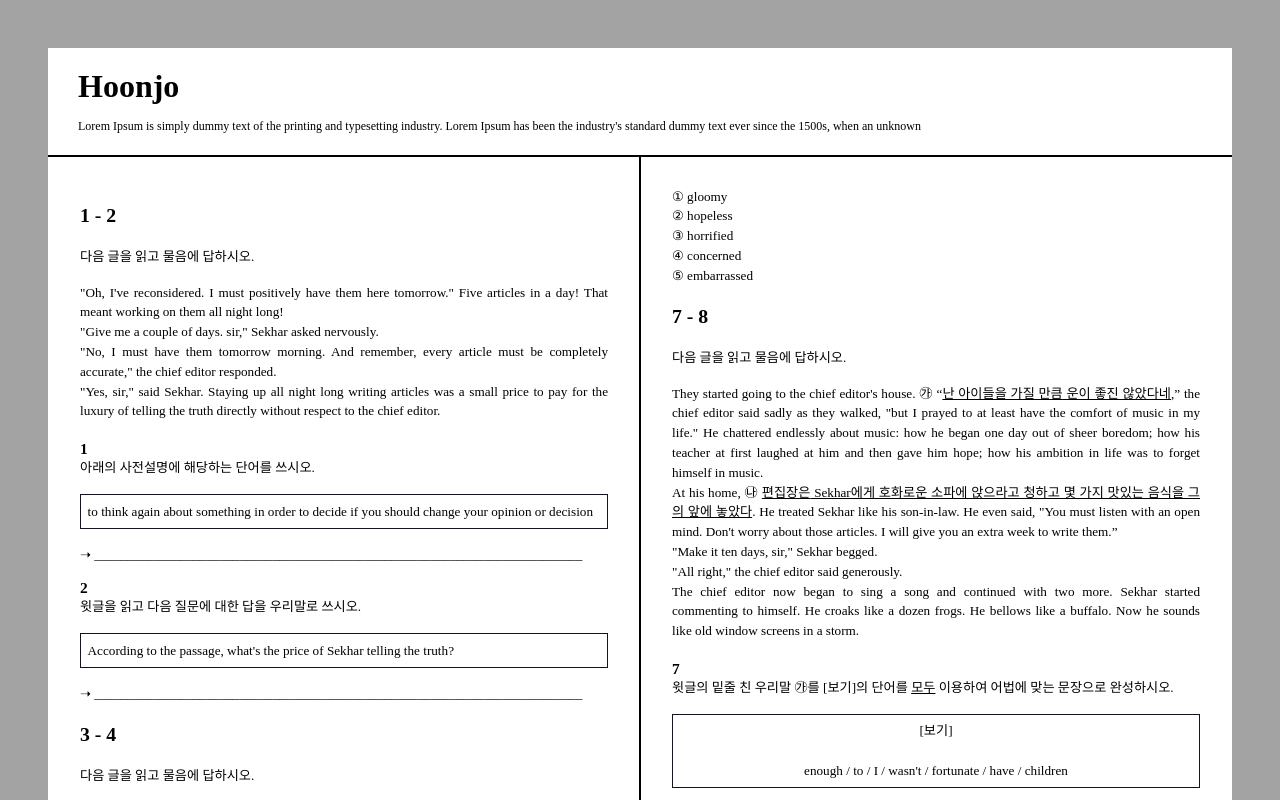
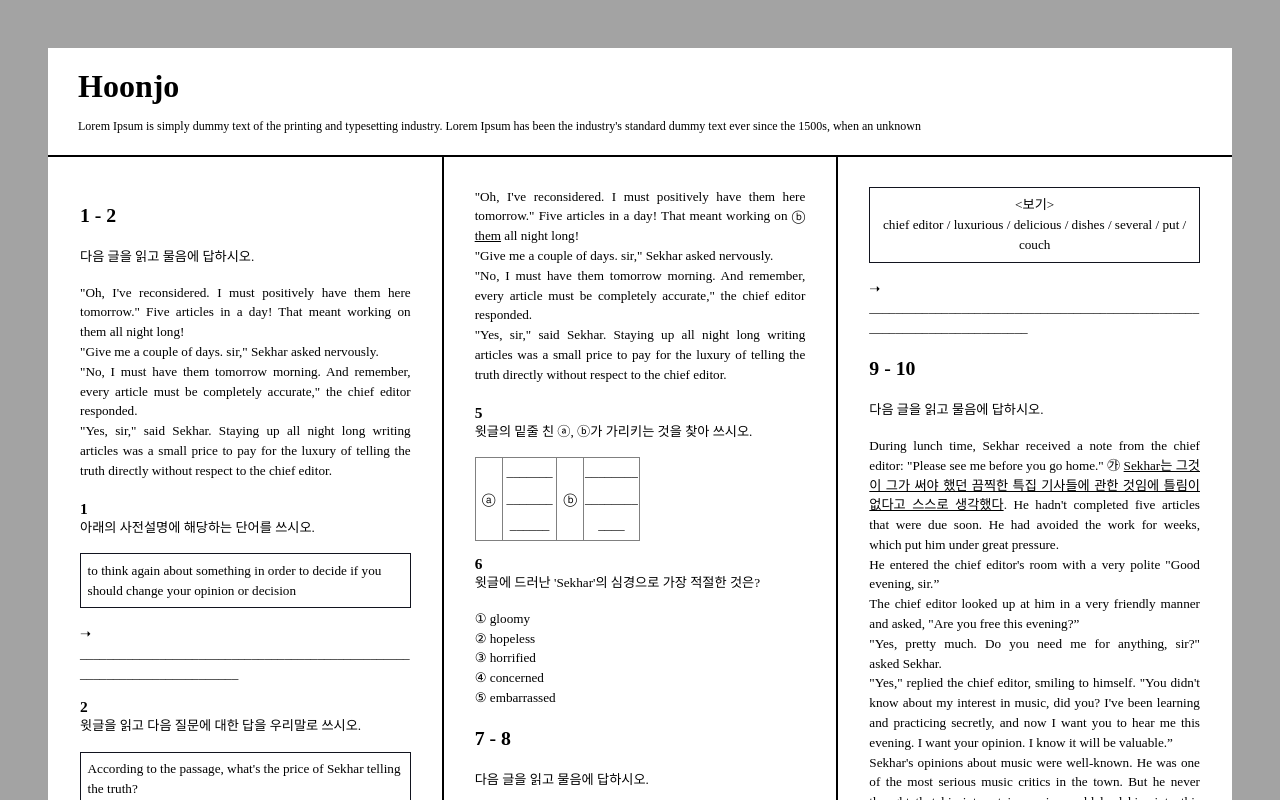
Before and after one commit to H8njo/column-pager, a React (Vite) app: page / in a window 1280 px wide. Shown: the top 800 px of the page. Built offline with nearby package versions, Linux system fonts and the light colour scheme.

Commit message:
feat: Implement setting column count for dividing columns

```diff
--- a/src/App.tsx
+++ b/src/App.tsx
@@ -8,7 +8,13 @@ function App() {
 
   return (
     <div style={{ padding: 40 }}>
-      <Test columnGap={60} pageStyle={{ backgroundColor: "white" }} header={<Header />} footer={<Footer />}>
+      <Test
+        columnGap={60}
+        pageStyle={{ backgroundColor: "white" }}
+        header={<Header />}
+        footer={<Footer />}
+        columnCount={3}
+      >
         <div style={{ fontFamily: "Nanum Myeongjo, serif", fontSize: "0.825rem" }}>
           {data.map(({ items, startNumber, endNumber }, idx) => {
             return (
--- a/src/components/Test.tsx
+++ b/src/components/Test.tsx
@@ -10,8 +10,17 @@ type TestProps = {
   dividerStyle?: React.CSSProperties;
   header?: ReactNode;
   footer?: ReactNode;
+  columnCount?: number;
 };
-const Test = ({ header, footer, columnGap = 0, pageStyle, dividerStyle, children }: PropsWithChildren<TestProps>) => {
+const Test = ({
+  header,
+  footer,
+  columnGap = 0,
+  pageStyle,
+  dividerStyle,
+  columnCount = 2,
+  children,
+}: PropsWithChildren<TestProps>) => {
   const [area, setArea] = useState({ x: 0, y: 0, width: 0, height: 0 });
   const { overflowCheckRef } = useOverflowDetector();
   const { extractedText } = useExtractText(area, columnGap);
@@ -26,8 +35,25 @@ const Test = ({ header, footer, columnGap = 0, pageStyle, dividerStyle, children
     <Page style={pageStyle}>
       {header}
       <Contents>
-        <ColumnDvider style={dividerStyle} />
-        <ColumnGenerator columnGap={columnGap} id="column-pager">
+        {Array(columnCount - 1)
+          .fill(null)
+          .map((_, idx) => {
+            const dividerPosition = (100 / columnCount) * (idx + 1); // 균등 배치 위치 계산
+
+            return (
+              <ColumnDvider
+                key={idx}
+                style={{
+                  ...dividerStyle,
+                  left: `${dividerPosition}%`, // X축 기준 위치 설정
+                  top: "50%", // Y축 기준 중앙 정렬
+                  transform: "translate(-50%, -50%)", // 정확한 중앙 정렬
+                }}
+              />
+            );
+          })}
+
+        <ColumnGenerator columnGap={columnGap} columnCount={columnCount} id="column-pager">
           <OverflowDetector ref={overflowCheckRef} />
           {children}
         </ColumnGenerator>
@@ -60,11 +86,11 @@ const ColumnDvider = styled("div")({
   position: "absolute",
   transform: "translate(-50%, -50%)",
 });
-const ColumnGenerator = styled("div")<{ columnGap: number }>(({ columnGap }) => ({
+const ColumnGenerator = styled("div")<{ columnGap: number; columnCount: number }>(({ columnGap, columnCount }) => ({
   width: "100%",
   height: "100%",
-  columnCount: 2,
-  columnGap: columnGap,
+  columnCount,
+  columnGap,
   columnFill: "auto",
   position: "relative",
   overflow: "hidden",
```
